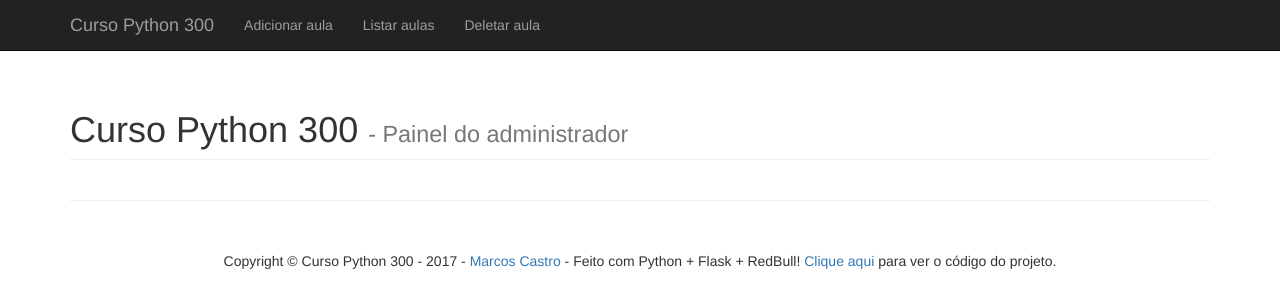
After one commit to marcoscastro/cursopython300, a Flask app: page /admin in a window 1280 px wide. The commit adds this page. Shown: the top 308 px of the page. Run offline with Flask 2, Linux system fonts and the light colour scheme; some libraries are stand-ins or nearby versions.

Commit message:
adicionado admin

```diff
--- a/app/controllers/default.py
+++ b/app/controllers/default.py
@@ -15,3 +15,7 @@ def sobre():
 @app.route('/contato')
 def contato():
     return render_template('contato.html')
+
+@app.route('/admin')
+def admin():
+    return render_template('admin.html')
--- /dev/null
+++ b/app/templates/admin.html
@@ -0,0 +1,27 @@
+{% extends "base.html" %}
+
+{% block title %}Admin{% endblock %}
+
+{% block navbar %}
+  <li>
+      <a href="#">Adicionar aula</a>
+  </li>
+  <li>
+      <a href="#">Listar aulas</a>
+  </li>
+  <li>
+      <a href="#">Deletar aula</a>
+  </li>
+{% endblock %}
+
+{% block content %}
+  <!-- Page Heading -->
+  <div class="row">
+    <div class="col-lg-12">
+        <h1 class="page-header">Curso Python 300
+                    <small> - Painel do administrador</small>
+                </h1>
+    </div>
+  </div>
+  <!-- /.row -->
+{% endblock %}
--- a/app/templates/base.html
+++ b/app/templates/base.html
@@ -44,6 +44,7 @@
             <!-- Collect the nav links, forms, and other content for toggling -->
             <div class="collapse navbar-collapse" id="bs-example-navbar-collapse-1">
                 <ul class="nav navbar-nav">
+                    {% block navbar %}
                     <li>
                         <a href="/sobre">Sobre</a>
                     </li>
@@ -53,6 +54,7 @@
                     <li>
                         <a href="http://apoia.se/marcoscastro">Seja um apoiador!</a>
                     </li>
+                    {% endblock %}
                 </ul>
             </div>
             <!-- /.navbar-collapse -->
```
